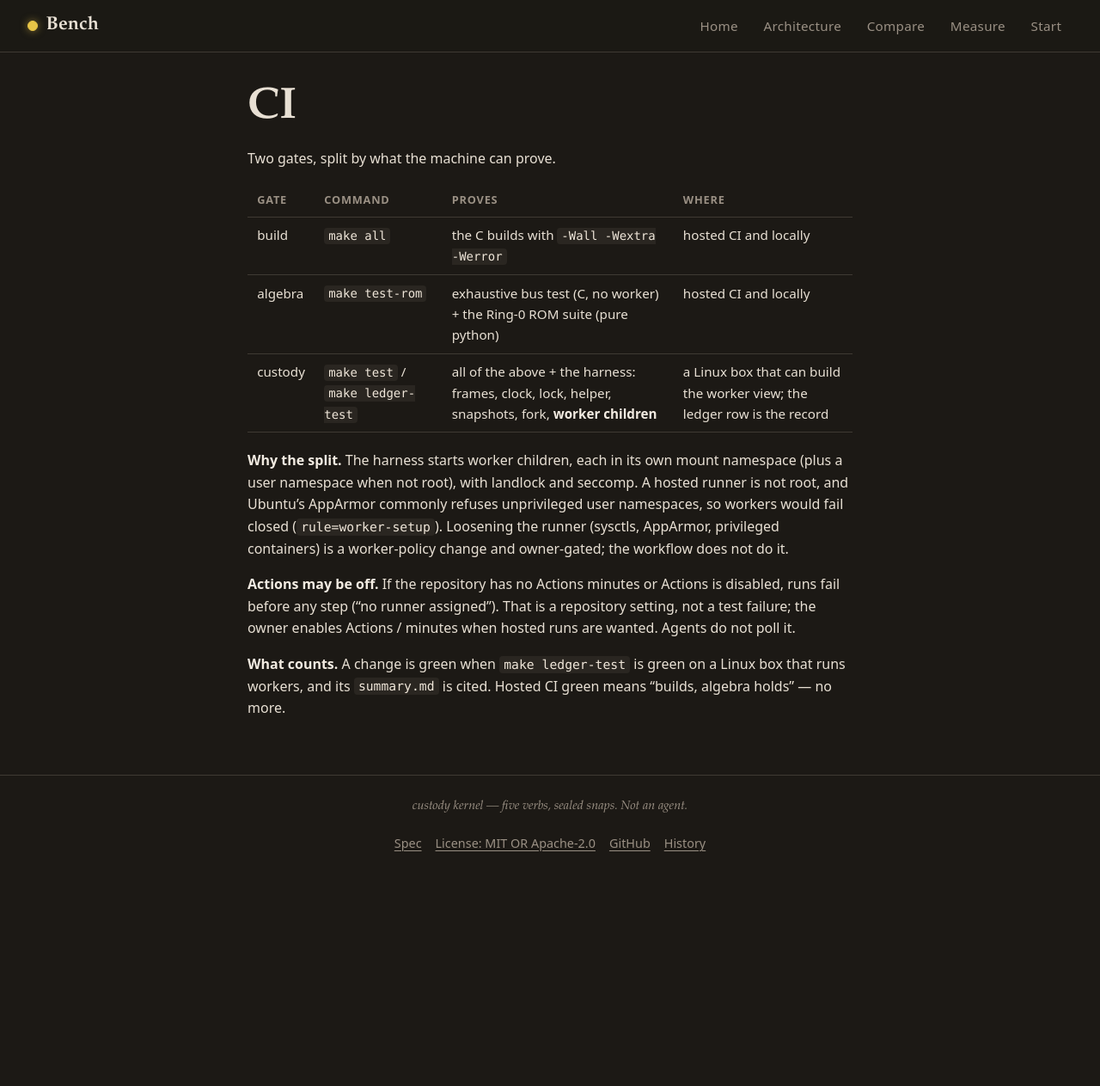
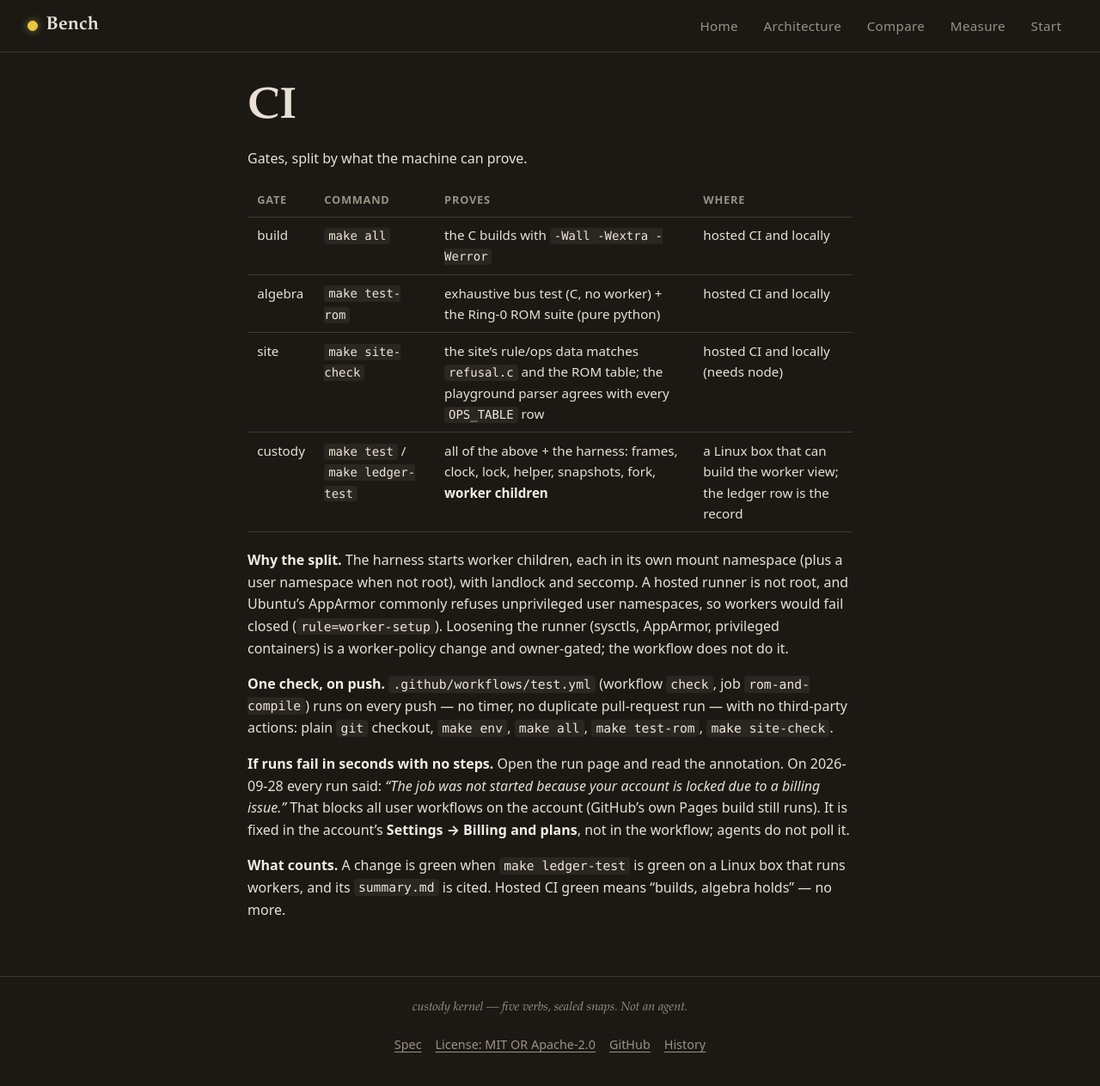
Before and after one commit to infraax/Bench, a Jekyll site: the page built from docs/ci.md, in a window 1280 px wide and 1277 px high. Shown: the top 1263 px of the window at 86% size. Built offline with Jekyll 4.4.1, drawn with Linux system fonts in a browser that asks for light colours; our own code applies the rules of GitHub Pages for plain Markdown files.

Commit message:
ci: the real cause is an account billing lock; pin the runner; add site-check
Diagnosis: every run's annotation (read from the public run page) says
'The job was not started because your account is locked due to a billing
issue.' That blocks all user workflows on the account, which is why the
action-free rewrite failed the same way while GitHub's own Pages build
kept deploying. Fix is in account Settings -> Billing and plans; no
workflow change can do it. The workflow keeps no third-party actions,
runs on push only, pins ubuntu-24.04 (ubuntu-latest moves to Ubuntu 26 on
2026-10-19) and adds make site-check. ci.md and github.md say where to
look and what to click.

Co-Authored-By: Claude Opus 5.5 <noreply@anthropic.com>
Claude-Session: https://claude.ai/code/session_019aNdsW1Mq4G2paVRERFVFM

```diff
--- a/docs/ci.md
+++ b/docs/ci.md
@@ -1,11 +1,12 @@
 # CI
 
-Two gates, split by what the machine can prove.
+Gates, split by what the machine can prove.
 
 | Gate | Command | Proves | Where |
 |---|---|---|---|
 | build | `make all` | the C builds with `-Wall -Wextra -Werror` | hosted CI and locally |
 | algebra | `make test-rom` | exhaustive bus test (C, no worker) + the Ring-0 ROM suite (pure python) | hosted CI and locally |
+| site | `make site-check` | the site's rule/ops data matches `refusal.c` and the ROM table; the playground parser agrees with every `OPS_TABLE` row | hosted CI and locally (needs node) |
 | custody | `make test` / `make ledger-test` | all of the above + the harness: frames, clock, lock, helper, snapshots, fork, **worker children** | a Linux box that can build the worker view; the ledger row is the record |
 
 **Why the split.** The harness starts worker children, each in its own mount namespace (plus a
@@ -14,9 +15,15 @@ Ubuntu's AppArmor commonly refuses unprivileged user namespaces, so workers woul
 (`rule=worker-setup`). Loosening the runner (sysctls, AppArmor, privileged containers) is a
 worker-policy change and owner-gated; the workflow does not do it.
 
-**Actions may be off.** If the repository has no Actions minutes or Actions is disabled, runs
-fail before any step ("no runner assigned"). That is a repository setting, not a test failure; the
-owner enables Actions / minutes when hosted runs are wanted. Agents do not poll it.
+**One check, on push.** `.github/workflows/test.yml` (workflow `check`, job `rom-and-compile`)
+runs on every push — no timer, no duplicate pull-request run — with no third-party actions: plain
+`git` checkout, `make env`, `make all`, `make test-rom`, `make site-check`.
+
+**If runs fail in seconds with no steps.** Open the run page and read the annotation. On
+2026-09-28 every run said: *"The job was not started because your account is locked due to a
+billing issue."* That blocks all user workflows on the account (GitHub's own Pages build still
+runs). It is fixed in the account's **Settings → Billing and plans**, not in the workflow; agents
+do not poll it.
 
 **What counts.** A change is green when `make ledger-test` is green on a Linux box that runs
 workers, and its `summary.md` is cited. Hosted CI green means "builds, algebra holds" — no more.
```
Also changed, not shown: docs/github.md (+8 -5 lines), .github/workflows/test.yml.
